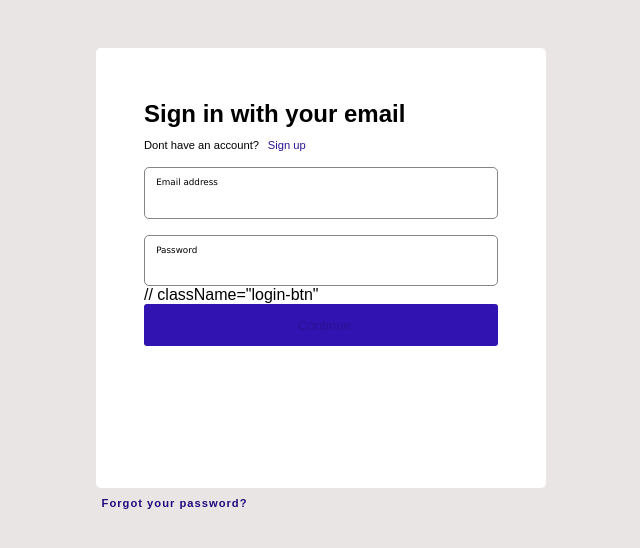
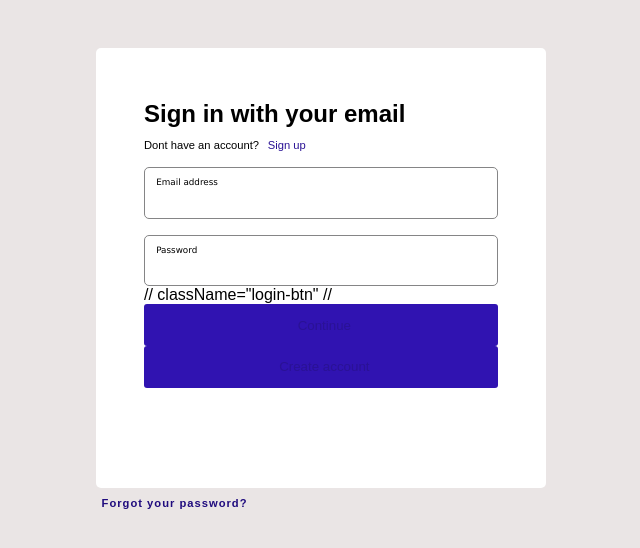
Before and after one commit to Samdek/React_Form_Authentication, a React (Create React App) app: page /login in a window 1280 px wide. Shown: the top 548 px of the page, without its empty margins (319-959 px from the left). Built offline with nearby package versions, Linux system fonts and the light colour scheme.

Commit message:
Update index.js

```diff
--- a/src/pages/auth/login/index.js
+++ b/src/pages/auth/login/index.js
@@ -18,7 +18,8 @@ export default function Login() {
                         <input id="password" type="password" />
                     </div>
 //                        className="login-btn"
-                    <button><Link to="/profile">Continue</Link></button>
+//                     <button><Link to="/profile">Continue</Link></button>
+            <button><Link to="/profile">Create account</Link></button>
                 </form>
                 <a href="https://www.github.com/Samdek" className="forgot_password_link">Forgot your password?</a>
             </div>
```
